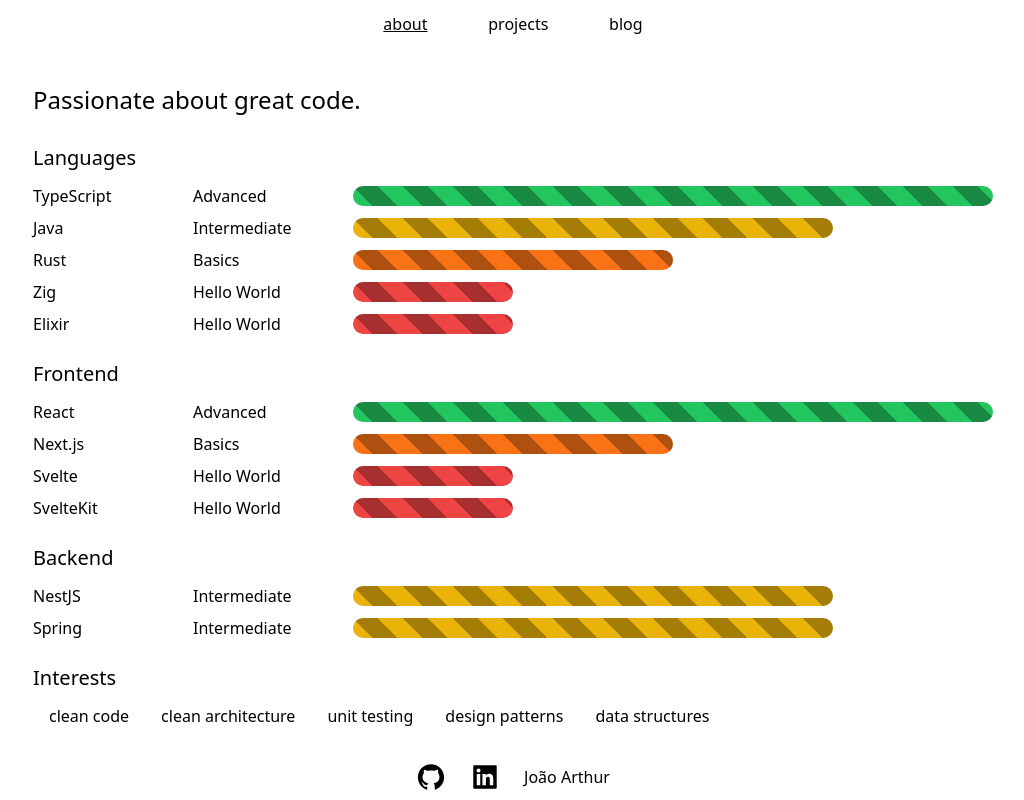
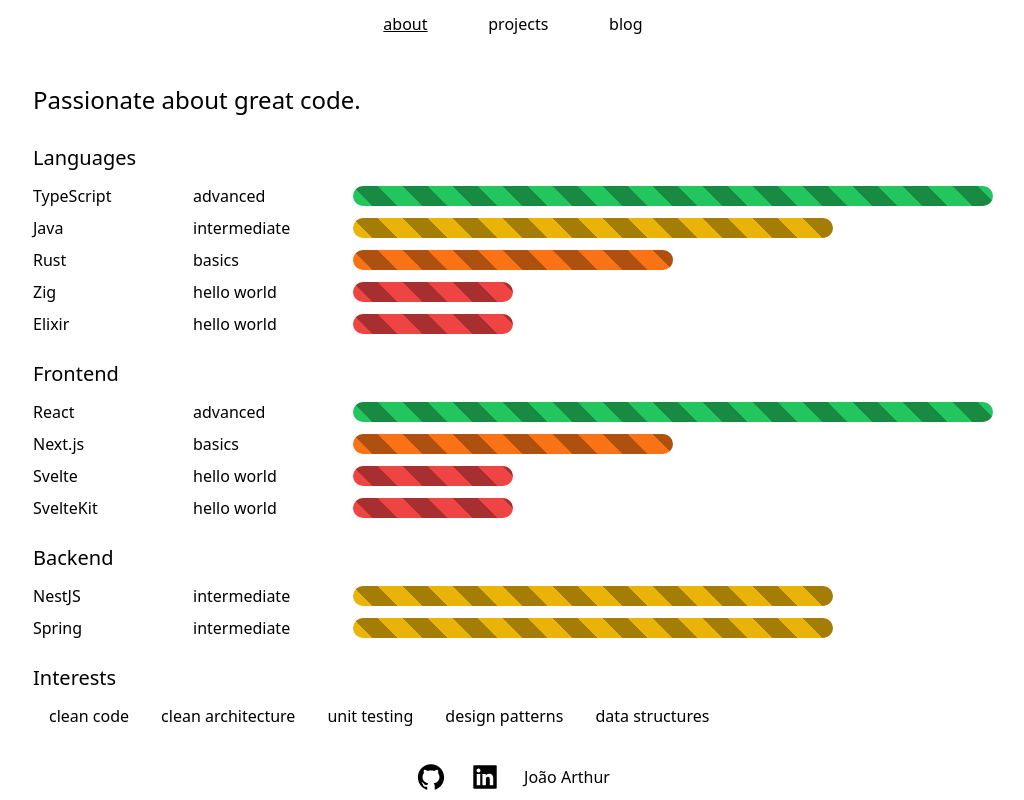
Before and after one commit to joao-arthur/joao-arthur.dev, a Next.js app: page / in a window 1280 px wide. Shown: the whole page, without its empty margins (127-1151 px from the left). Built offline with nearby package versions, Linux system fonts and the light colour scheme.

Commit message:
refactor: rename props

```diff
--- a/src/components/H1.tsx
+++ b/src/components/H1.tsx
@@ -1,12 +1,12 @@
 import classNames from 'classnames';
 import { ReactNode } from 'react';
 
-type propsType = {
+type props = {
     readonly children: ReactNode;
     readonly className?: string;
 }
 
-export function H1({ children, className }: propsType) {
+export function H1({ children, className }: props) {
     return (
         <h1
             className={classNames('text-2xl pt-4 pb-2', className)}
--- a/src/components/H2.tsx
+++ b/src/components/H2.tsx
@@ -1,9 +1,9 @@
 import { ReactNode } from 'react';
 
-type propsType = {
+type props = {
     readonly children: ReactNode;
 }
 
-export function H2({ children }: propsType) {
+export function H2({ children }: props) {
     return <h2 className='text-xl pt-5 py-2'>{children}</h2>;
 }
--- a/src/components/Header.tsx
+++ b/src/components/Header.tsx
@@ -1,11 +1,11 @@
 import classNames from 'classnames';
 import Link from 'next/link';
 
-type propsType = {
+type props = {
     readonly active: 'about' | 'blog' | 'projects';
 }
 
-export function Header({ active }: propsType) {
+export function Header({ active }: props) {
     return (
         <header className='w-1/3 mx-auto pt-3 pb-8'>
             <nav className='flex justify-around'>
--- a/src/components/Progress.tsx
+++ b/src/components/Progress.tsx
@@ -1,10 +1,10 @@
 import classnames from 'classnames';
 
-type propsType = {
+type props = {
     readonly percentual: number;
 }
 
-export function Progress({ percentual }: propsType) {
+export function Progress({ percentual }: props) {
     return (
         <div
             className={
@@ -16,7 +16,6 @@
                         'bg-green-500': percentual > 75 && percentual <= 100,
                     },
                 )
-
             }
             style={{
                 width: `${percentual}%`,
--- a/src/components/Topic.tsx
+++ b/src/components/Topic.tsx
@@ -1,10 +1,10 @@
 import { ReactNode } from 'react';
 
-type propsType = {
+type props = {
     readonly children: ReactNode;
 }
 
-export function Topic({ children }: propsType) {
+export function Topic({ children }: props) {
     return (
         <span className='px-3 py-1 mx-1 inline-block'>
             {children}
--- a/src/pages/blog.tsx
+++ b/src/pages/blog.tsx
@@ -6,11 +6,14 @@
 import { Footer } from '@/components/Footer';
 import { H1 } from '@/components/H1';
 
-type propsType = {
-    readonly posts: readonly { name: string, title: string }[];
+type props = {
+    readonly posts: readonly {
+        name: string;
+        title: string
+    }[];
 }
 
-export default function Blog({ posts }: propsType) {
+export default function Blog({ posts }: props) {
     function formatDate(name: string): string {
         const [year, month, day] = name.split('-');
         return new Date(
--- a/src/pages/blog/[id].tsx
+++ b/src/pages/blog/[id].tsx
@@ -6,7 +6,7 @@
 import { Header } from '@/components/Header';
 import { Footer } from '@/components/Footer';
 
-type propsType = {
+type props = {
     md: string;
 };
 
@@ -14,7 +14,7 @@
     id: string;
 };
 
-export default function BlogPost({ md }: propsType) {
+export default function BlogPost({ md }: props) {
     return (
         <>
             <Head>
--- a/src/pages/index.tsx
+++ b/src/pages/index.tsx
@@ -21,35 +21,35 @@
                 <H2>Languages</H2>
                 <div className='flex flex-row items-center py-1'>
                     <span style={{ flex: '1 1 0', minWidth: 80 }}>TypeScript</span>
-                    <span style={{ flex: '1 1 0', minWidth: 100 }}>Advanced</span>
+                    <span style={{ flex: '1 1 0', minWidth: 100 }}>advanced</span>
                     <div style={{ flex: '4 1 0', minWidth: 0 }}>
                         <Progress percentual={100} />
                     </div>
                 </div>
                 <div className='flex flex-row items-center py-1'>
                     <span style={{ flex: '1 1 0', minWidth: 80 }}>Java</span>
-                    <span style={{ flex: '1 1 0', minWidth: 100 }}>Intermediate</span>
+                    <span style={{ flex: '1 1 0', minWidth: 100 }}>intermediate</span>
                     <div style={{ flex: '4 1 0', minWidth: 0 }}>
                         <Progress percentual={75} />
                     </div>
                 </div>
                 <div className='flex flex-row items-center py-1'>
                     <span style={{ flex: '1 1 0', minWidth: 80 }}>Rust</span>
-                    <span style={{ flex: '1 1 0', minWidth: 100 }}>Basics</span>
+                    <span style={{ flex: '1 1 0', minWidth: 100 }}>basics</span>
                     <div style={{ flex: '4 1 0', minWidth: 0 }}>
                         <Progress percentual={50} />
                     </div>
                 </div>
                 <div className='flex flex-row items-center py-1'>
                     <span style={{ flex: '1 1 0', minWidth: 80 }}>Zig</span>
-                    <span style={{ flex: '1 1 0', minWidth: 100 }}>Hello World</span>
+                    <span style={{ flex: '1 1 0', minWidth: 100 }}>hello world</span>
                     <div style={{ flex: '4 1 0', minWidth: 0 }}>
                         <Progress percentual={25} />
                     </div>
                 </div>
                 <div className='flex flex-row items-center py-1'>
                     <span style={{ flex: '1 1 0', minWidth: 80 }}>Elixir</span>
-                    <span style={{ flex: '1 1 0', minWidth: 100 }}>Hello World</span>
+                    <span style={{ flex: '1 1 0', minWidth: 100 }}>hello world</span>
                     <div style={{ flex: '4 1 0', minWidth: 0 }}>
                         <Progress percentual={25} />
                     </div>
@@ -57,28 +57,28 @@
                 <H2>Frontend</H2>
                 <div className='flex flex-row items-center py-1'>
                     <span style={{ flex: '1 1 0', minWidth: 80 }}>React</span>
-                    <span style={{ flex: '1 1 0', minWidth: 100 }}>Advanced</span>
+                    <span style={{ flex: '1 1 0', minWidth: 100 }}>advanced</span>
                     <div style={{ flex: '4 1 0', minWidth: 0 }}>
                         <Progress percentual={100} />
                     </div>
                 </div>
                 <div className='flex flex-row items-center py-1'>
                     <span style={{ flex: '1 1 0', minWidth: 80 }}>Next.js</span>
-                    <span style={{ flex: '1 1 0', minWidth: 100 }}>Basics</span>
+                    <span style={{ flex: '1 1 0', minWidth: 100 }}>basics</span>
                     <div style={{ flex: '4 1 0', minWidth: 0 }}>
                         <Progress percentual={50} />
                     </div>
                 </div>
                 <div className='flex flex-row items-center py-1'>
                     <span style={{ flex: '1 1 0', minWidth: 80 }}>Svelte</span>
-                    <span style={{ flex: '1 1 0', minWidth: 100 }}>Hello World</span>
+                    <span style={{ flex: '1 1 0', minWidth: 100 }}>hello world</span>
                     <div style={{ flex: '4 1 0', minWidth: 0 }}>
                         <Progress percentual={25} />
                     </div>
                 </div>
                 <div className='flex flex-row items-center py-1'>
                     <span style={{ flex: '1 1 0', minWidth: 80 }}>SvelteKit</span>
-                    <span style={{ flex: '1 1 0', minWidth: 100 }}>Hello World</span>
+                    <span style={{ flex: '1 1 0', minWidth: 100 }}>hello world</span>
                     <div style={{ flex: '4 1 0', minWidth: 0 }}>
                         <Progress percentual={25} />
                     </div>
@@ -86,14 +86,14 @@
                 <H2>Backend</H2>
                 <div className='flex flex-row items-center py-1'>
                     <span style={{ flex: '1 1 0', minWidth: 80 }}>NestJS</span>
-                    <span style={{ flex: '1 1 0', minWidth: 100 }}>Intermediate</span>
+                    <span style={{ flex: '1 1 0', minWidth: 100 }}>intermediate</span>
                     <div style={{ flex: '4 1 0', minWidth: 0 }}>
                         <Progress percentual={75} />
                     </div>
                 </div>
                 <div className='flex flex-row items-center py-1'>
                     <span style={{ flex: '1 1 0', minWidth: 80 }}>Spring</span>
-                    <span style={{ flex: '1 1 0', minWidth: 100 }}>Intermediate</span>
+                    <span style={{ flex: '1 1 0', minWidth: 100 }}>intermediate</span>
                     <div style={{ flex: '4 1 0', minWidth: 0 }}>
                         <Progress percentual={75} />
                     </div>
```
